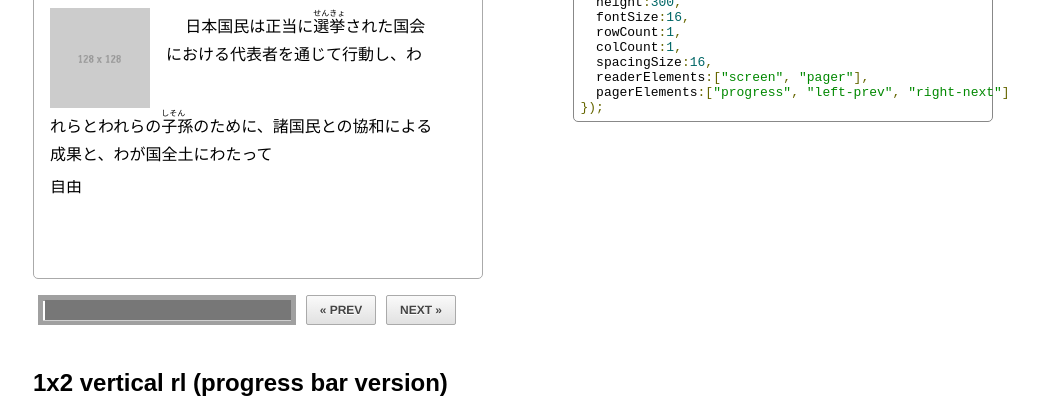
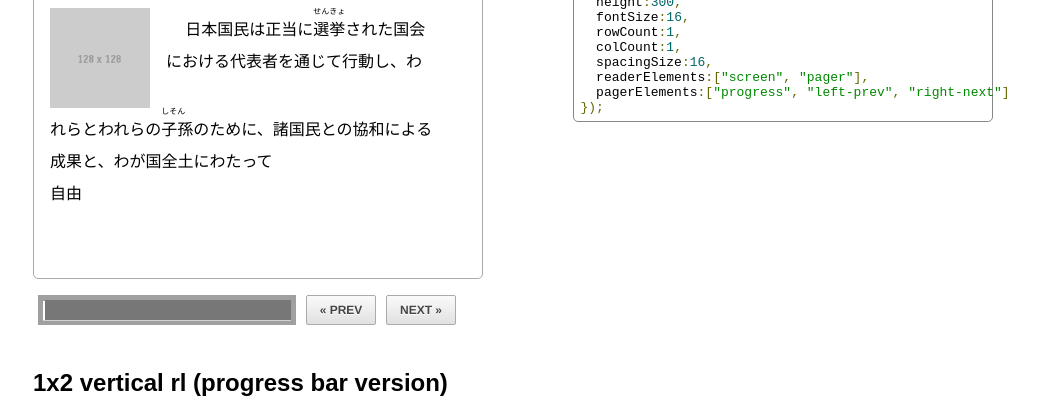
Before and after one commit to yaway/jquery.nehan, a website: page example/demo.html in a window 1280 px wide. Shown: the part 697-1111 px from the top of the page, without its empty margins (15-1053 px from the left). Drawn offline with Linux system fonts and the light colour scheme.

Commit message:
update nehan.js

```diff
--- a/css/nehan.css
+++ b/css/nehan.css
@@ -13,7 +13,6 @@
   font-size:100%;
   font:inherit;
   vertical-align:baseline;
-  line-height:1em;
 }
 .nehan-body a img {
   border:none;
@@ -48,3 +47,7 @@
   writing-mode:tb-rl;
   float:left;
 }
+.nehan-text-line-hori.nehan-first-letter,
+.nehan-text-line-hori .nehan-ruby .nehan-rt{
+  line-height:1em !important;
+}
--- a/example/nehan.css
+++ b/example/nehan.css
@@ -13,7 +13,6 @@
   font-size:100%;
   font:inherit;
   vertical-align:baseline;
-  line-height:1em;
 }
 .nehan-body a img {
   border:none;
@@ -48,3 +47,7 @@
   writing-mode:tb-rl;
   float:left;
 }
+.nehan-text-line-hori.nehan-first-letter,
+.nehan-text-line-hori .nehan-ruby .nehan-rt{
+  line-height:1em !important;
+}
```
Also changed, not shown: example/nehan.js.
